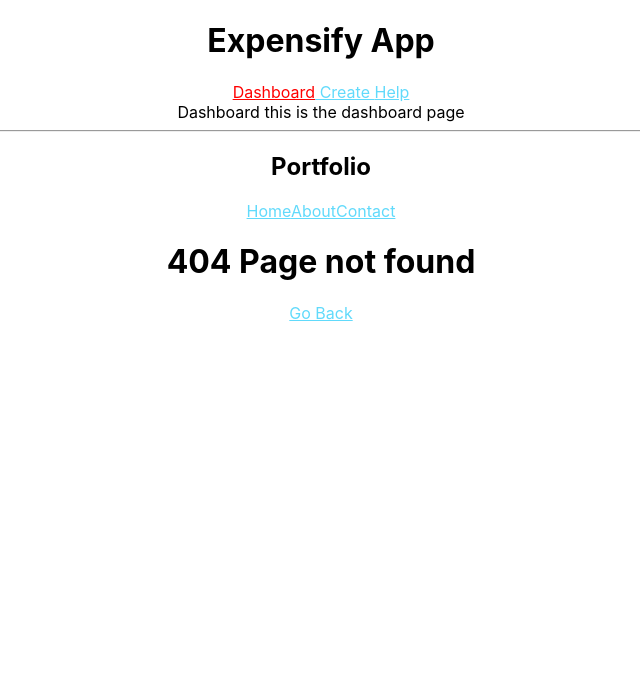
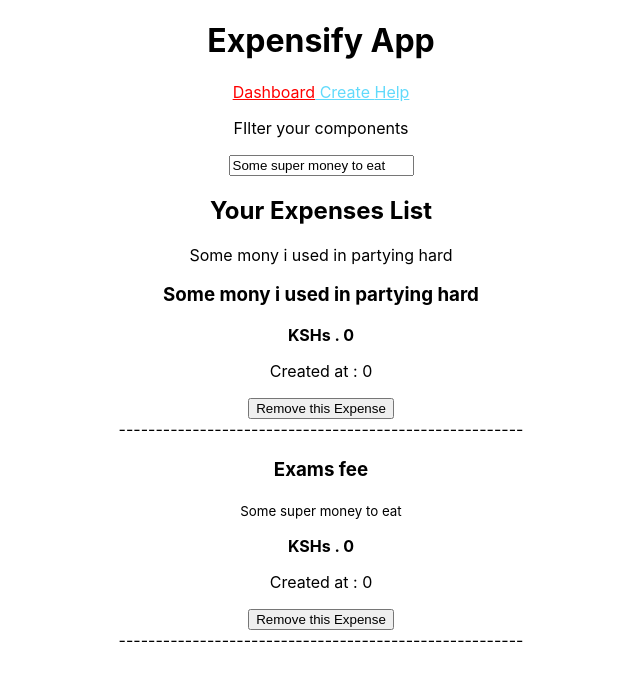
Before and after one commit to OCHIENGDAVIS/expensify, a React (Create React App) app: page / in a window 1280 px wide. Before the commit this address had no page. Shown: the top 680 px of the page, without its empty margins (319-959 px from the left). Built offline with nearby package versions, Linux system fonts and the light colour scheme.

Commit message:
Higher order functions

```diff
--- a/src/App.js
+++ b/src/App.js
@@ -8,26 +8,11 @@ import Create from './components/Create'
 import Edit from './components/Edit'
 import Help from './components/Help'
 import Error from './components/Error'
-import PortfolioRoutes from './components/routers/PortfolioRoutes'
+// import PortfolioRoutes from './components/routers/PortfolioRoutes'
 // import ReduxFun from './components/Redux-101'
-import {store} from './store/Store'
-import {add} from './actions/Action'
+
 import getVisibleExpenses from './selectors/Selector'
-
-
-store.dispatch(add({description : 'School fees', amount : 1500}))
-
-store.subscribe(()=>{
-  const state = store.getState()
-  const visibleExpenses = getVisibleExpenses(state.expenses, state.filters)
-  console.log(visibleExpenses)
-})
-
-// console.log(store.getState())
-
-
-
-
+import Info from './components/HOC'
 
 function App() {
   const routes = (
@@ -40,14 +25,6 @@ function App() {
           <Route path='/Help' component={Help} exact={true} />
           <Route component={Error} />
         </Switch>
-        <hr />
-        <h2>Portfolio</h2>
-        <NavLink to="/home">Home</NavLink>
-        <NavLink to="/about">About</NavLink>
-        <NavLink to="/contact">Contact</NavLink>
-        <PortfolioRoutes />
-
-
       </Layout>
   )
   return (
--- a/src/components/ComponentDahsboardPage.js
+++ b/src/components/ComponentDahsboardPage.js
@@ -1,11 +1,15 @@
 import React from 'react'
+import ExpenseList from './ExpenseLIst'
+import ExpenseListFilter from './ExpenseListFilter'
 
 const Dashboard =(props)=>{
 
     return (
         <div>
-            Dashboard
-            this is the dashboard page
+            <p>FIlter your components</p>
+            <ExpenseListFilter />
+            <ExpenseList />
+
         </div>
     )
 }
--- /dev/null
+++ b/src/components/ExpenseLIst.js
@@ -0,0 +1,29 @@
+import React from 'react'
+import {connect} from 'react-redux'
+import ExpenseListItem from './ExpenseListItem'
+
+
+
+const ExpenseList = (props)=>{
+    console.log(props)
+    return(
+        <div>
+            <h2>Your Expenses List</h2>
+            { props.expenses.length > 0 ? <p>{props.expenses[0].description}</p> : <p>No expense to display</p>}
+            {
+                props.expenses.map((expense)=>{
+                    return <ExpenseListItem expense={expense} key={expense.id} />
+                })
+            }
+
+        </div>
+    )
+}
+const mapStateToProps = (state)=>{
+    return {
+        expenses : state.expenses,
+        filters : state.filter
+    }
+
+}
+export default  connect(mapStateToProps)(ExpenseList)
--- /dev/null
+++ b/src/components/ExpenseListFilter.js
@@ -0,0 +1,22 @@
+import React from 'react'
+import {connect} from 'react-redux'
+import {setFilter} from '../actions/Action'
+
+const ExpenseListFilter = (props)=>{
+    const setText = (e)=>{
+        const textInput = e.target.value
+        props.dispatch(setFilter({text : textInput}))
+    }
+    return (
+        <div>
+            <input type='text' value={props.filters.text} onChange={setText} />
+        </div>
+    )
+}
+const mapStateToProps = ((state)=>{
+    return {
+        filters : state.filters
+    }
+})
+
+export default connect(mapStateToProps) (ExpenseListFilter)
--- /dev/null
+++ b/src/components/ExpenseListItem.js
@@ -0,0 +1,35 @@
+import React from 'react'
+import {connect} from 'react-redux'
+import {remove} from '../actions/Action'
+
+const ExpenseListItem = (props)=>{
+    console.log(props)
+    const removeItem = ()=>{
+        const newExpense = {
+            expense : props.expense
+        }
+        props.dispatch(remove(newExpense))
+        console.log(newExpense)
+    }
+
+    return (
+        <div>
+            <h3>{props.expense.description}</h3>
+            {props.expense.note ? <small>{props.expense.note}</small> : null}
+            <p><strong>KSHs . {props.expense.amount}</strong></p>
+            <p>Created at : {props.expense.createdAt}</p>
+            <button onClick={removeItem} >Remove this Expense</button> <br />
+            -------------------------------------------------------
+
+        </div>
+    )
+}
+// const mapStateToProps =(state)=>{
+//     return {
+//         state
+//     }
+// }
+// const mapDispatchToProps = ()=>{
+
+// }
+export default connect() (ExpenseListItem)
--- /dev/null
+++ b/src/components/HOC.js
@@ -0,0 +1,40 @@
+import React from 'react'
+
+const Info = (props)=>{
+    return(
+        <div>
+            <h1>Information</h1>
+            <p>The info is {props.info}</p>
+        </div>
+    )
+}
+
+const withAdminWarning  = (WrapedComponent)=>{
+    return (props)=>{
+        return (
+            <div>
+                {props.isAdmin ? <p>This is a private message please do not show!</p> : null}
+                <WrapedComponent {...props} />
+
+            </div>
+        )
+    }
+}
+
+const isAuthenticated  = (WrapedComponent)=>{
+    return (props)=>{
+        console.log(props)
+        return (
+            <div>
+                {
+                    props.isAuth ? <WrapedComponent  /> : <p>You need to be authenticated to see this message</p>
+                }
+
+            </div>
+        )
+    }
+
+}
+const AdminInfo  = withAdminWarning(Info)
+const RequireAuthentication = isAuthenticated()
+export default AdminInfo
--- a/src/index.js
+++ b/src/index.js
@@ -1,14 +1,31 @@
 import React from 'react';
 import ReactDOM from 'react-dom';
+import {BrowserRouter} from 'react-router-dom'
+import {Provider} from 'react-redux'
+
+import {add, edit, setFilter} from './actions/Action'
 import './index.css';
 import App from './App';
 import * as serviceWorker from './serviceWorker';
-import {BrowserRouter} from 'react-router-dom'
+import {store} from './store/Store'
+
+const ex = store.dispatch(add({description : 'Exams fee'}))
+store.dispatch(add({description : 'Exams fee', note:'Some super money to eat'}))
+store.dispatch(setFilter({text: 'Some super money to eat'}))
+
+
+setTimeout(()=>{
+    store.dispatch(edit({id : ex.expense.id, updates: {description : 'Some mony i used in partying hard'}}))
+}, 2000)
+
 const app = (
-    <BrowserRouter>
+    <Provider store={store}>
+        <BrowserRouter>
         <App />
-    </BrowserRouter>
+        </BrowserRouter>
+    </Provider>
 )
+
 
 ReactDOM.render(app, document.getElementById('root'));
 
```
